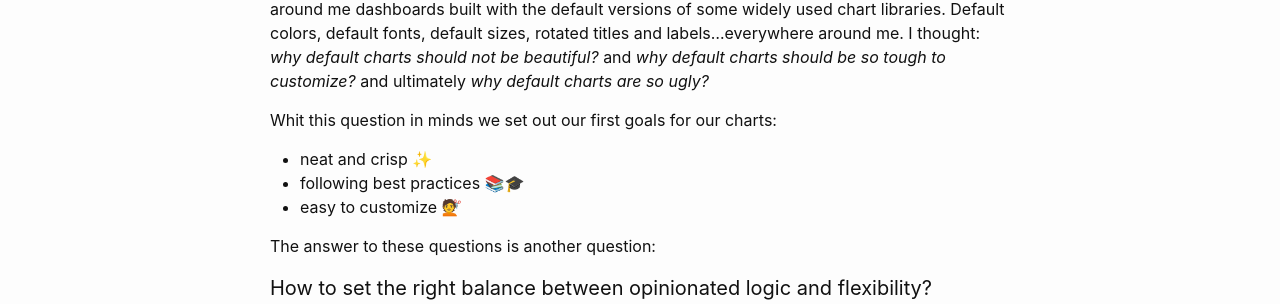
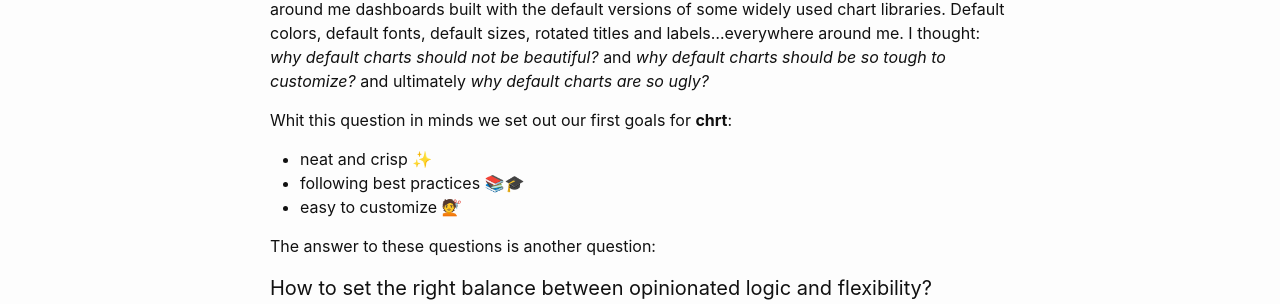
Before and after one commit to chrt-io/blog, a Jekyll site: the page built from _posts/2021-02-16-how-does-a-chrt-should-look-like.md, in a window 1280 px wide. Shown: the part 617-921 px from the top of the page. Built offline with Jekyll 4.4.1, drawn with Linux system fonts in a browser that asks for light colours.

Commit message:
Update from Forestry.io carlo zapponi updated _posts/2021-02-16-how-does-a-chrt-should-look-like.md

```diff
--- a/_posts/2021-02-16-how-does-a-chrt-should-look-like.md
+++ b/_posts/2021-02-16-how-does-a-chrt-should-look-like.md
@@ -15,7 +15,7 @@ There are examples of libraries and tools to generate inspiring beautiful charts
 
 This doesn't quite often happens with chart libraries, throug which you can do almost everything. I will never forget the feeling when I stepped into the pavillion of a large conference to see all around me dashboards built with the default versions of some widely used chart libraries. Default colors, default fonts, default sizes, rotated titles and labels...everywhere around me. I thought: _why default charts should not be beautiful?_ and _why default charts should be so tough to customize?_ and ultimately _why default charts are so ugly?_
 
-Whit this question in minds we set out our first goals for our charts:
+Whit this question in minds we set out our first goals for **chrt**:
 
 * neat and crisp ✨
 * following best practices 📚🎓
```
